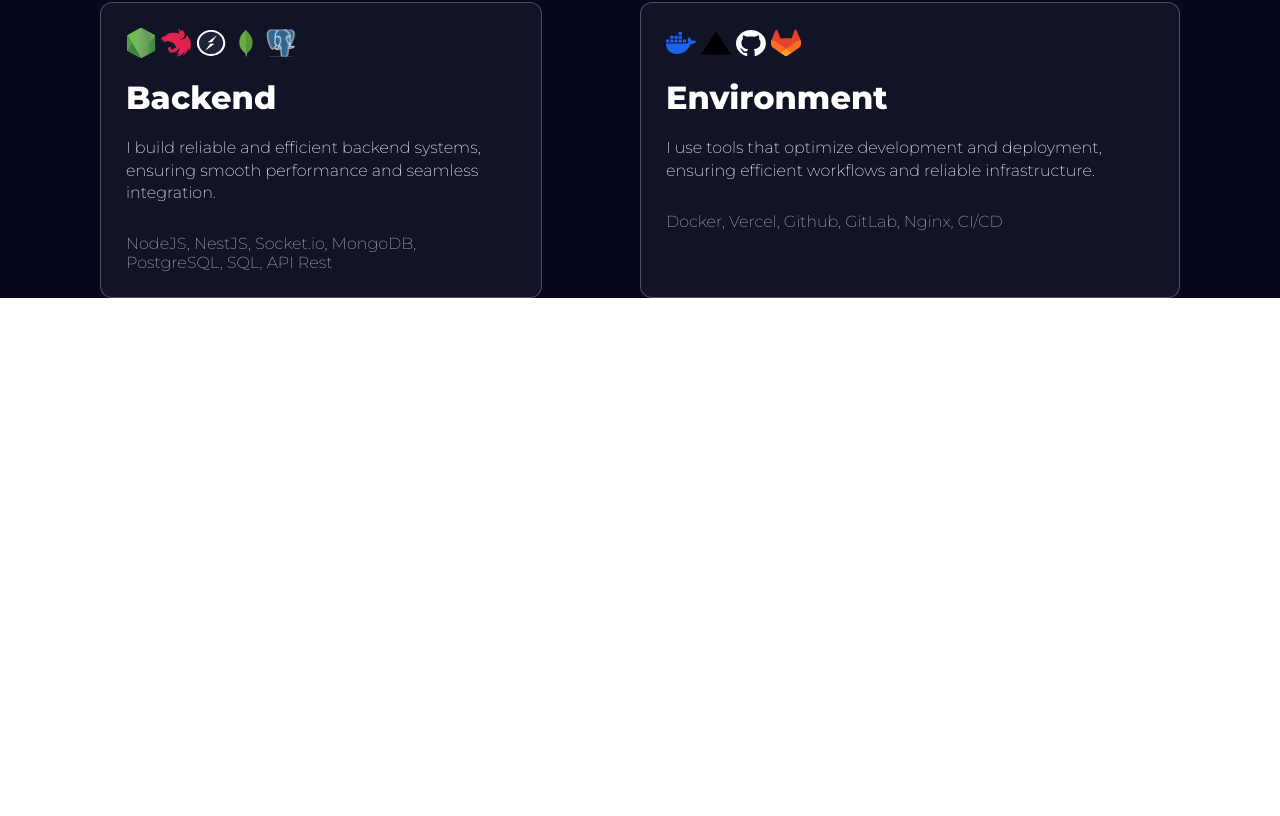
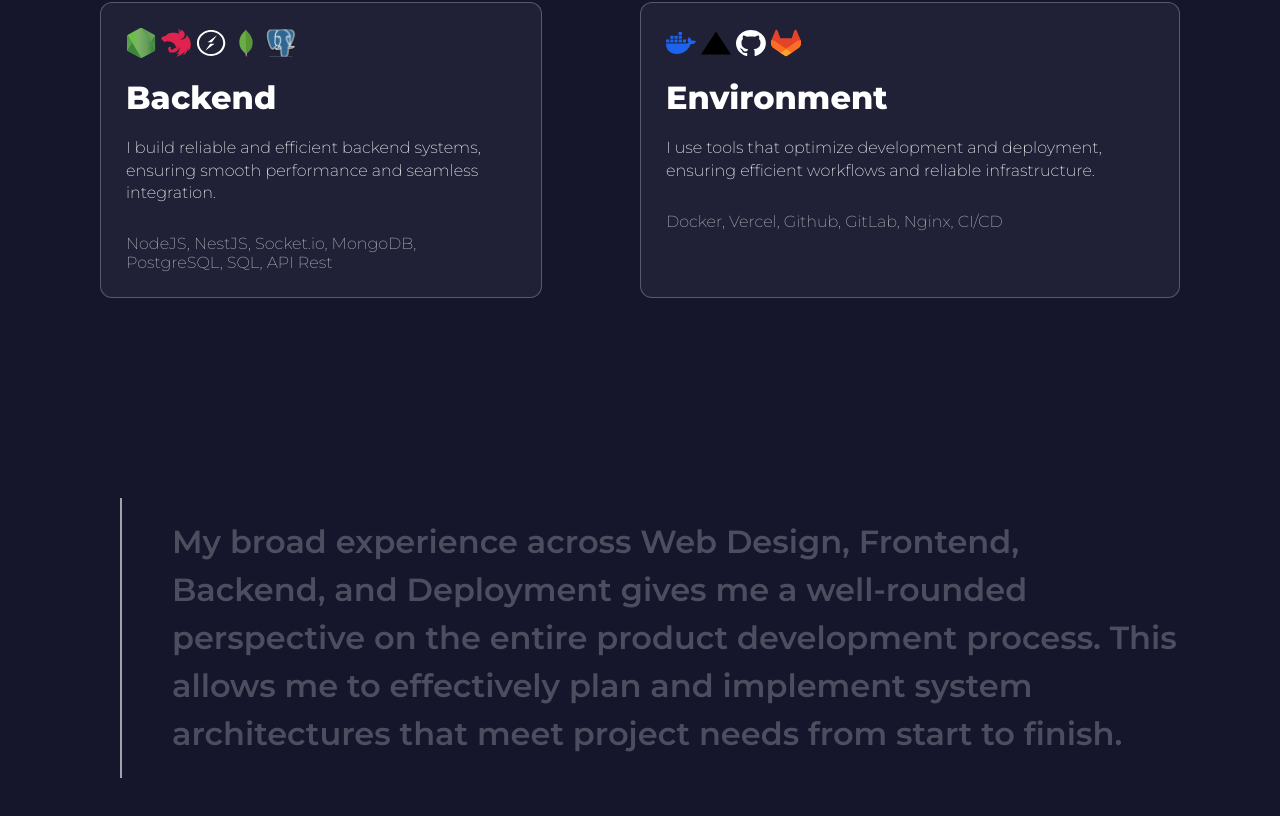
Before and after one commit to TomPast/portfolio-v3, a React (Vite) app: page / in a window 1280 px wide. Shown: the part 1304-2120 px from the top of the page. Before the commit the page ends 1602 px from the top, so only its background shows below. Built offline with nearby package versions, Linux system fonts and the light colour scheme; no server answers.

Commit message:
feat(skillset): add scrolling text

```diff
--- a/src/App.scss
+++ b/src/App.scss
@@ -1,3 +1,7 @@
 .body {
   background: var(--main-bg-color);
 }
+
+.upper-body {
+  background: var(--main-up-bg-color);
+}
--- a/src/App.tsx
+++ b/src/App.tsx
@@ -9,6 +9,7 @@ gsap.registerPlugin(MotionPathPlugin, ScrollTrigger)
 
 import { useGSAP } from '@gsap/react'
 import Skillset from './sections/Skillset/Skillset'
+import ScrollingText from './sections/ScrollingText/ScrollingText'
 
 gsap.registerPlugin(useGSAP)
 
@@ -17,7 +18,10 @@ function App() {
     <ReactLenis root>
       <div className="body">
         <Main />
-        <Skillset />
+        <div className="upper-body">
+          <Skillset />
+          <ScrollingText />
+        </div>
       </div>
     </ReactLenis>
   )
--- a/src/global.scss
+++ b/src/global.scss
@@ -1,10 +1,12 @@
 @import url('https://fonts.googleapis.com/css2?family=Montserrat:ital,wght@0,100..900;1,100..900&display=swap');
+@import url('https://fonts.googleapis.com/css2?family=Inter:wght@100..900&display=swap');
 
 $main-bg-color: #05071c;
 $main-up-bg-color: #15162c;
 $primary-color: #914ff5;
 $green: #05fb4f;
 $main-font: 'Montserrat', sans-serif;
+$secondary-font: 'Inter', sans-serif;
 
 $margin: 150px;
 $margin-sm: 30px;
--- /dev/null
+++ b/src/sections/ScrollingText/ScrollingText.scss
@@ -0,0 +1,36 @@
+@import '../../global.scss';
+
+.scrolling-text {
+  padding: 25vh var(--margin);
+
+  p {
+    margin: 0;
+    font-family: var(--secondary-font);
+    margin-left: 20px;
+    border-left: 2px solid rgba(white, 0.6);
+    max-width: 1200px;
+    color: rgba(white, 0.6);
+    padding: 20px 0 20px 50px;
+    font-size: 2rem;
+    font-weight: 600;
+    line-height: 1.5;
+  }
+
+  @media screen and (max-width: $breakpoint-xl) {
+    padding: 25vh var(--margin-xl);
+  }
+
+  @media screen and (max-width: $breakpoint-lg) {
+    padding: 25vh var(--margin-lg);
+    p {
+      margin-left: 0;
+    }
+  }
+
+  @media screen and (max-width: $breakpoint-sm) {
+    padding: 25vh var(--margin-sm);
+    p {
+      font-size: 1.3rem;
+    }
+  }
+}
--- /dev/null
+++ b/src/sections/ScrollingText/ScrollingText.tsx
@@ -0,0 +1,46 @@
+import React, { useEffect, useRef } from 'react'
+import { gsap } from 'gsap'
+import './ScrollingText.scss'
+
+function ScrollingText() {
+  const textRef = useRef<HTMLParagraphElement>(null)
+
+  useEffect(() => {
+    if (textRef.current) {
+      const words = textRef.current.innerText.split(' ')
+      textRef.current.innerHTML = words
+        .map((word) => `<span>${word} </span>`)
+        .join('')
+
+      gsap.fromTo(
+        textRef.current.children,
+        { opacity: 0.4 },
+        {
+          opacity: 1,
+          color: 'white',
+          duration: 0.5,
+          stagger: 0.1,
+          scrollTrigger: {
+            trigger: textRef.current,
+            start: 'top 80%',
+            end: 'bottom 20%',
+            scrub: true,
+          },
+        }
+      )
+    }
+  }, [])
+
+  return (
+    <div className="scrolling-text">
+      <p ref={textRef}>
+        My broad experience across Web Design, Frontend, Backend, and Deployment
+        gives me a well-rounded perspective on the entire product development
+        process. This allows me to effectively plan and implement system
+        architectures that meet project needs from start to finish.
+      </p>
+    </div>
+  )
+}
+
+export default ScrollingText
```
